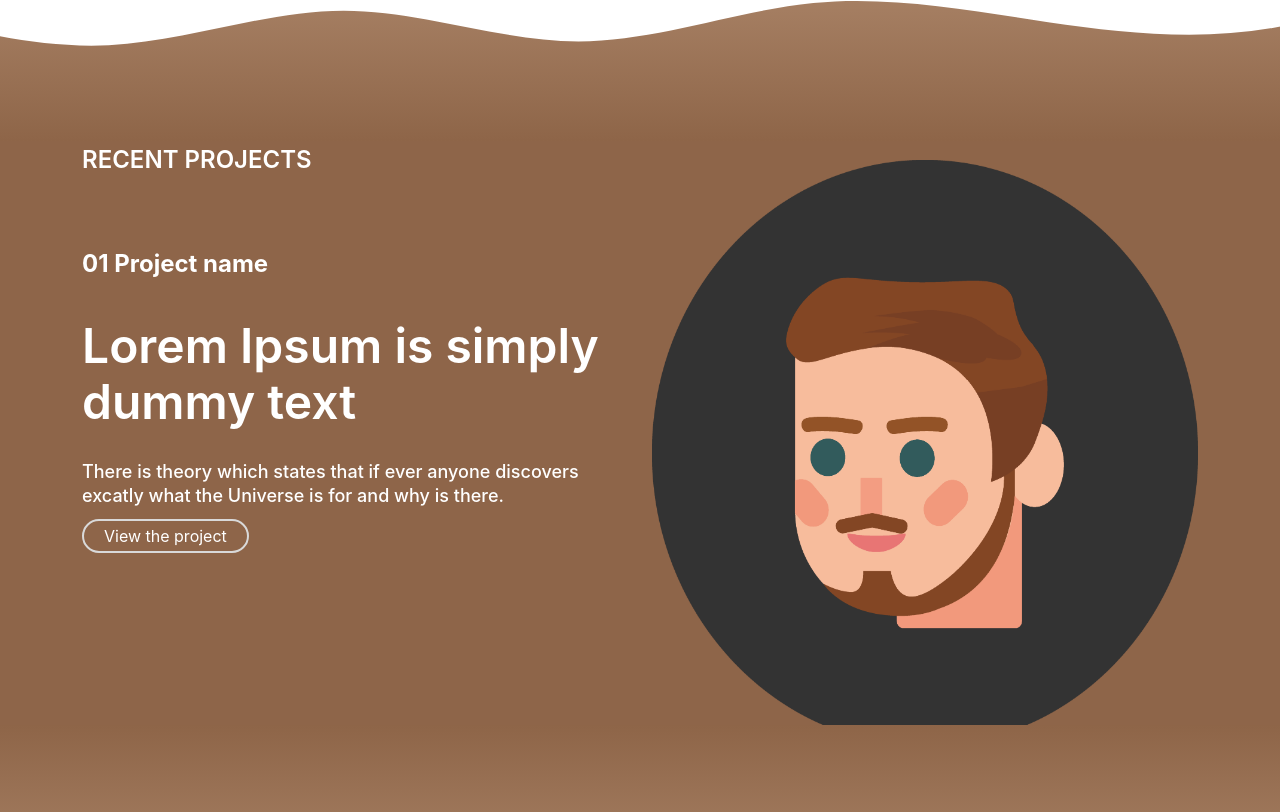
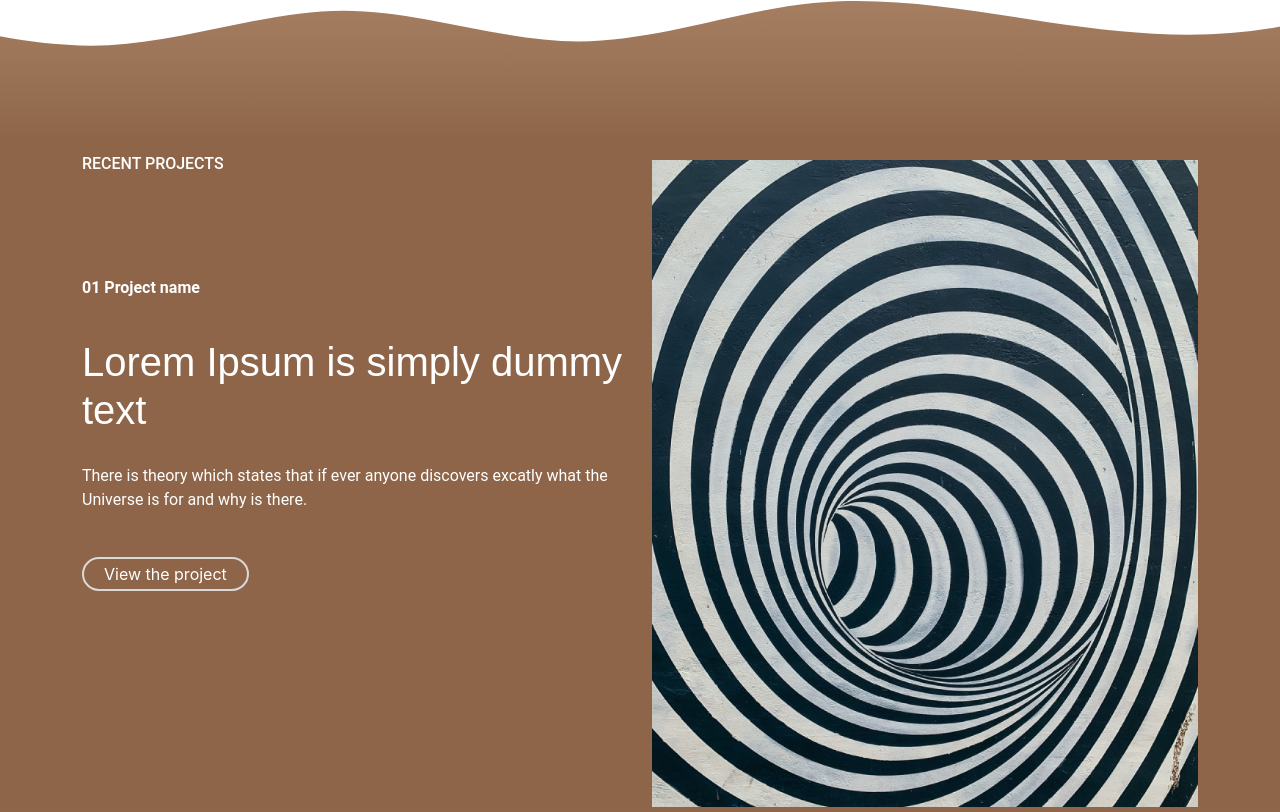
Before and after one commit to mayki0909/CoffeeGrainWebpage, a Next.js app: page / in a window 1280 px wide. Shown: the part 1128-1940 px from the top of the page. Built offline with nearby package versions, Linux system fonts and the light colour scheme.

Commit message:
Projects style and new metadata

```diff
--- a/components/projects/projects.module.css
+++ b/components/projects/projects.module.css
@@ -1,34 +1,35 @@
 .recent {
   font-style: normal;
-  font-weight: 600;
-  font-size: 24px;
-  line-height: 40px;
+  font-weight: 500;
+  font-size: 16px;
+  line-height: 48px;
   color: #fff;
 }
 
 .projectName {
-  margin-top: 60px;
+  margin-top: 80px;
   font-style: normal;
   font-weight: 700;
-  font-size: 24px;
-  line-height: 48px;
+  font-size: 16px;
+  line-height: 40px;
   color: #fff;
 }
 
 .title {
   margin-top: 30px;
   font-style: normal;
-  font-weight: 600;
-  font-size: 48px;
-  line-height: 56px;
+  font-weight: 500;
+  font-size: 40px;
+  line-height: 48px;
   color: #fff;
 }
 
 .description {
   margin-top: 30px;
+  margin-bottom: 50px;
   font-style: normal;
-  font-weight: 500;
-  font-size: 18px;
+  font-weight: 400;
+  font-size: 16px;
   line-height: 24px;
   color: #fff;
 }
@@ -41,8 +42,11 @@
   color: #fff;
   border: 2px solid #D9D9D9;
   border-radius: 100px;
-  margin-top: 20px;
-  margin-bottom: 20px;
+}
+
+.button:hover {
+  color: #333333;
+  border: 2px solid #333333;
 }
 
 .image {
--- a/components/projects/projects.tsx
+++ b/components/projects/projects.tsx
@@ -21,7 +21,7 @@ export const Projects: NextComponentType = () => {
             </a>
           </div>
           <div className='col-6'>
-            <img className={styles.image} src='/images/Miha.png' alt='Projects featured image' />
+            <img className={styles.image} src='/images/projects.png' alt='Projects featured image' />
           </div>
         </div>
       </div>
--- /dev/null
+++ b/pages/_document.tsx
@@ -0,0 +1,21 @@
+import { Html, Head, Main, NextScript } from 'next/document'
+
+export default function Document() {
+  return (
+    <Html lang="en">
+      <Head>
+        <link rel="preconnect" href="https://fonts.googleapis.com" />
+        <link rel="preconnect" href="https://fonts.gstatic.com" />
+
+        {/* Manrope text */}
+        <link href="https://fonts.googleapis.com/css2?family=Open+Sans:ital,wght@0,300;0,400;0,600;1,400&display=swap" rel="stylesheet" />
+        {/* Robo text */}
+        <link href="https://fonts.googleapis.com/css2?family=Open+Sans:ital,wght@0,300;0,400;0,600;1,400&display=swap" rel="stylesheet" />
+      </Head>
+      <body>
+        <Main />
+        <NextScript />
+      </body>
+    </Html>
+  )
+}
--- a/pages/index.tsx
+++ b/pages/index.tsx
@@ -50,7 +50,6 @@ const Home: NextPage = () => {
         <Navbar />
         <Featured />
         <Projects />
-        {/* <Contact /> */}
         <Professions />
         <Team />
         <Footer />
--- a/styles/globals.css
+++ b/styles/globals.css
@@ -3,8 +3,16 @@ body {
   height: 100%;
   padding: 0;
   margin: 0;
-  font-family: -apple-system, BlinkMacSystemFont, Segoe UI, Roboto, Oxygen,
+  font-family: -apple-system, BlinkMacSystemFont, Segoe UI, Manrope, Roboto, Oxygen,
     Ubuntu, Cantarell, Fira Sans, Droid Sans, Helvetica Neue, sans-serif;
+}
+
+h1,h2,h3,h4,h5,h6 {
+  font-family: 'Manrope', sans-serif;
+}
+
+p {
+  font-family: 'Roboto', sans-serif;
 }
 
 body {
```
Also changed, not shown: public/images/Projects.png (added).
